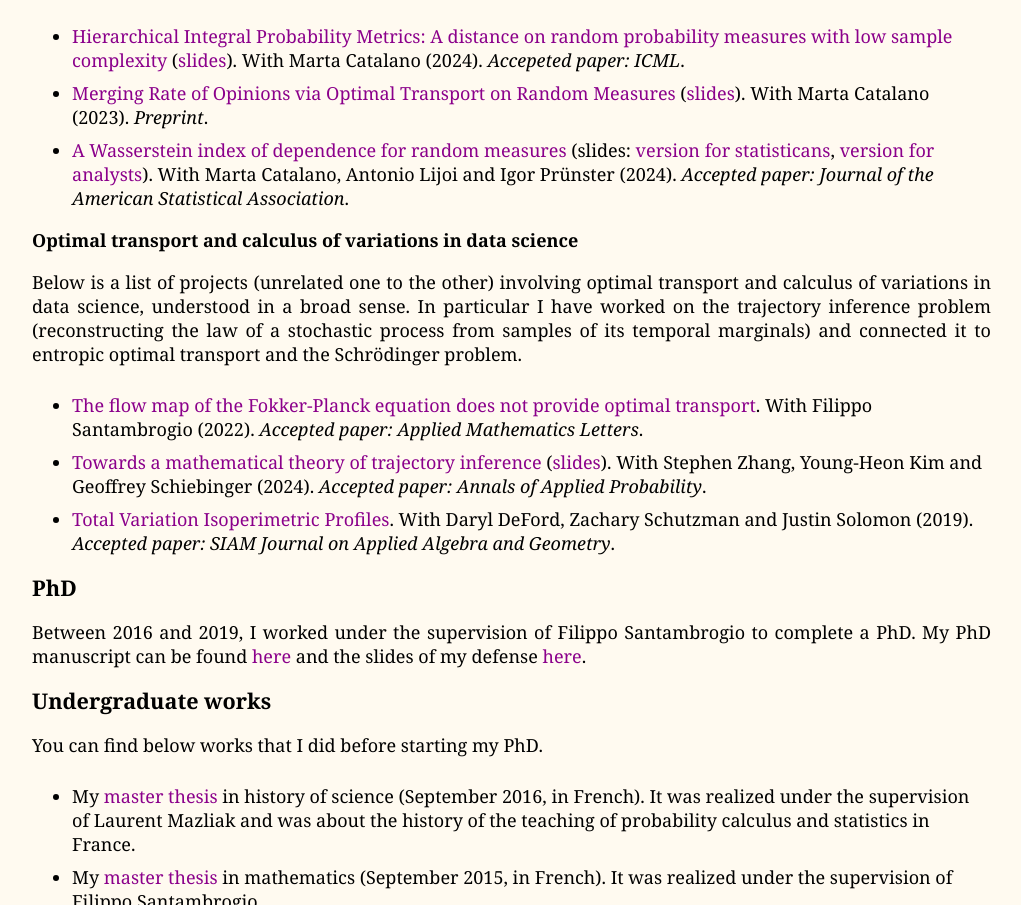
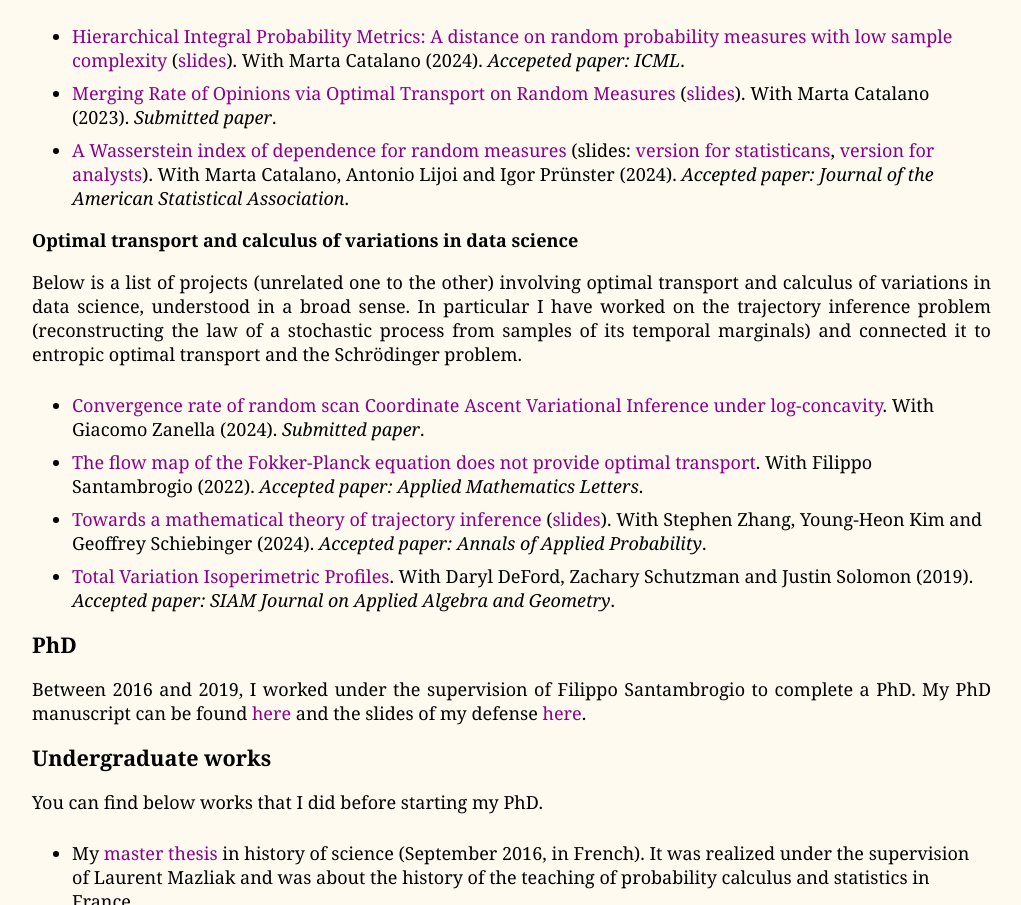
Before and after one commit to HugoLav/HugoLav.github.io, a plain HTML site: page research/research.html in a window 1280 px wide. Shown: the part 1850-2755 px from the top of the page, without its empty margins (231-1252 px from the left). Drawn offline with Linux system fonts and the light colour scheme.

Commit message:
Update research + CV

```diff
--- a/research/research.html
+++ b/research/research.html
@@ -102,7 +102,7 @@
 
 						<li><a href = "https://arxiv.org/pdf/2402.00423.pdf">Hierarchical Integral Probability Metrics: A distance on random probability measures with low sample complexity</a> (<a href = "slides_proba_over_proba.pdf">slides</a>). With Marta Catalano (2024). <em>Accepeted paper: ICML</em>.</li>
 
-						<li><a href = "https://arxiv.org/pdf/2305.06116.pdf">Merging Rate of Opinions via Optimal Transport on Random Measures</a> (<a href = "slides_merging_opinions.pdf">slides</a>). With Marta Catalano (2023). <em>Preprint</em>.</li>
+						<li><a href = "https://arxiv.org/pdf/2305.06116.pdf">Merging Rate of Opinions via Optimal Transport on Random Measures</a> (<a href = "slides_merging_opinions.pdf">slides</a>). With Marta Catalano (2023). <em>Submitted paper</em>.</li>
 
 
 						<li><a href = "https://arxiv.org/pdf/2109.06646.pdf">A Wasserstein index of dependence for random measures</a> (slides: <a href = "slides_index_dependence_stats.pdf">version for statisticans</a>, <a href = "slides_index_dependence_analysis.pdf">version for analysts</a>). With Marta Catalano, Antonio Lijoi and Igor Prünster (2024). <em>Accepted paper: Journal of the American Statistical Association</em>.</li>
@@ -118,6 +118,9 @@
 
 
 					<ul>
+
+						<li><a href = "https://arxiv.org/pdf/2406.07292">Convergence rate of random scan Coordinate Ascent
+						Variational Inference under log-concavity</a>. With Giacomo Zanella (2024). <em>Submitted paper</em>.</li>
 
 						<li><a href = "https://cvgmt.sns.it/media/doc/paper/5469/counterexample_flow_v3.pdf">The flow map of the Fokker-Planck equation does not provide optimal transport</a>. With Filippo Santambrogio (2022). <em>Accepted paper: Applied Mathematics Letters</em>.</li>
 
```
Also changed, not shown: CV/cv.html (+1 -1 lines).
